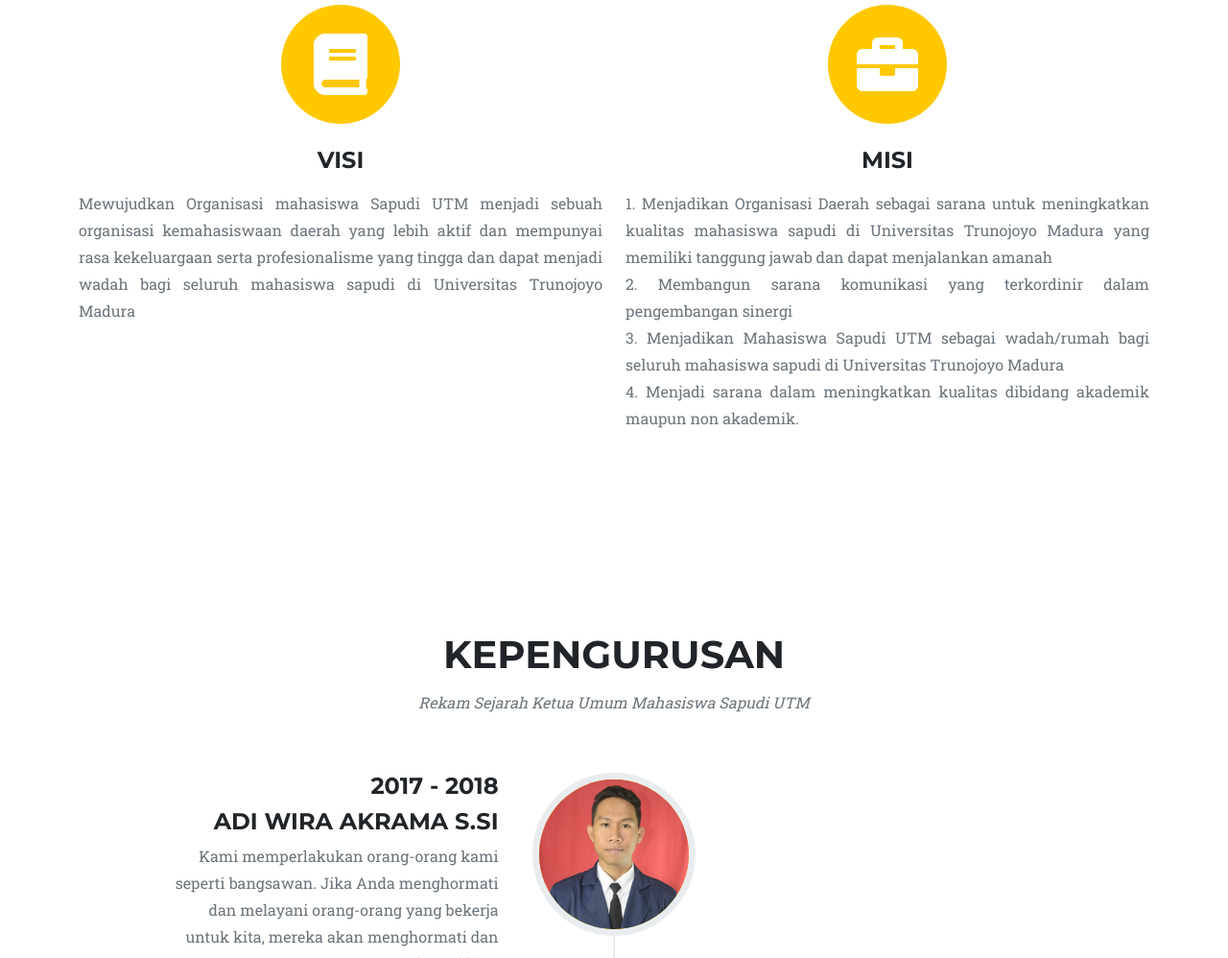
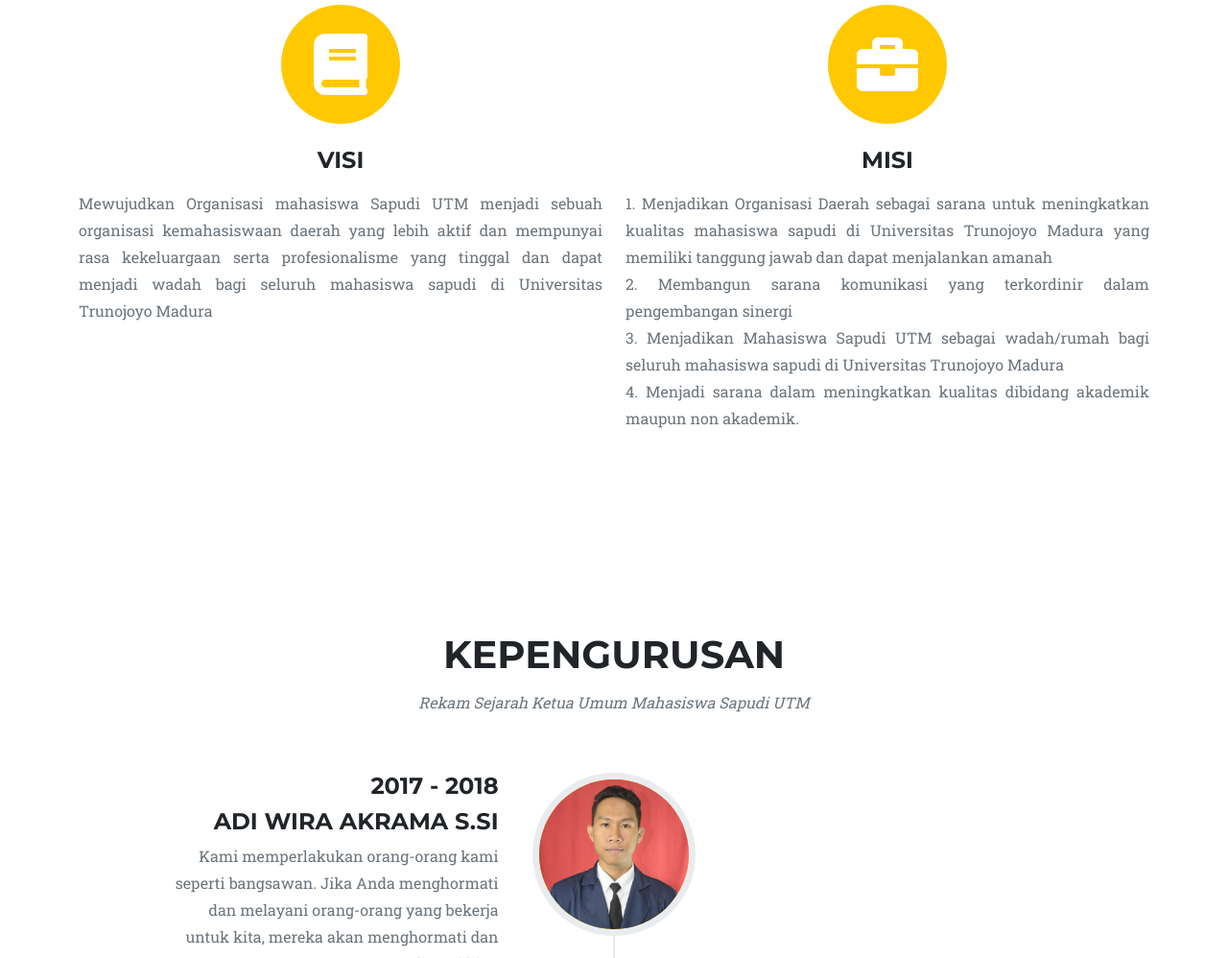
Before and after one commit to mahasiswa-sapudi-utm/mahasiswasapudiUTM, a plain HTML site: page index.html in a window 1280 px wide. Shown: the part 1178-2176 px from the top of the page at 96% size. Drawn offline with nearby package versions, Linux system fonts and the light colour scheme.

Commit message:
Update index.html

```diff
--- a/index.html
+++ b/index.html
@@ -76,7 +76,7 @@
                         menjadi
                         sebuah organisasi
                         kemahasiswaan daerah yang lebih aktif dan mempunyai
-                        rasa kekeluargaan serta profesionalisme yang tingga dan dapat menjadi wadah bagi seluruh
+                        rasa kekeluargaan serta profesionalisme yang tinggal dan dapat menjadi wadah bagi seluruh
                         mahasiswa sapudi di Universitas
                         Trunojoyo Madura</p>
                 </div>
```
